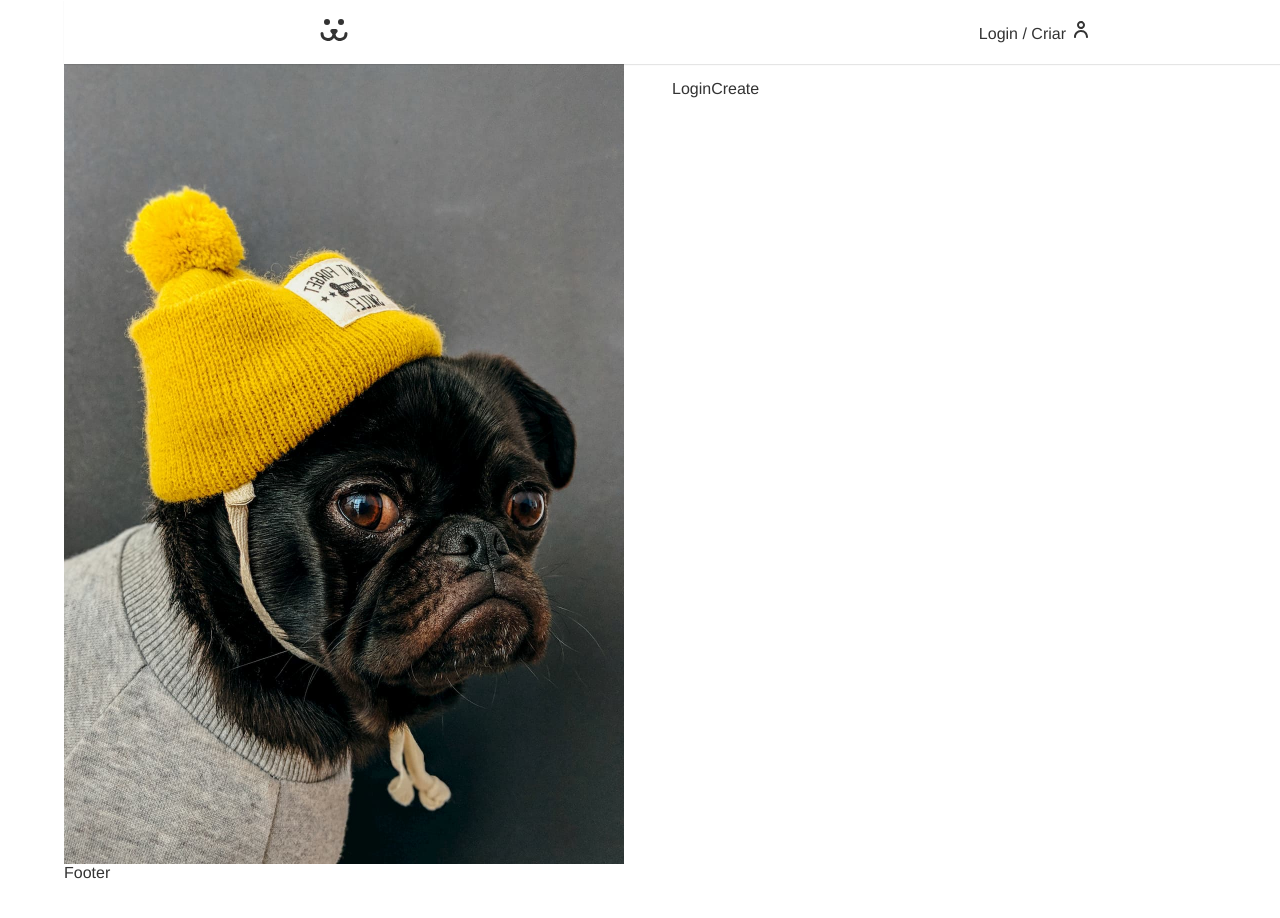
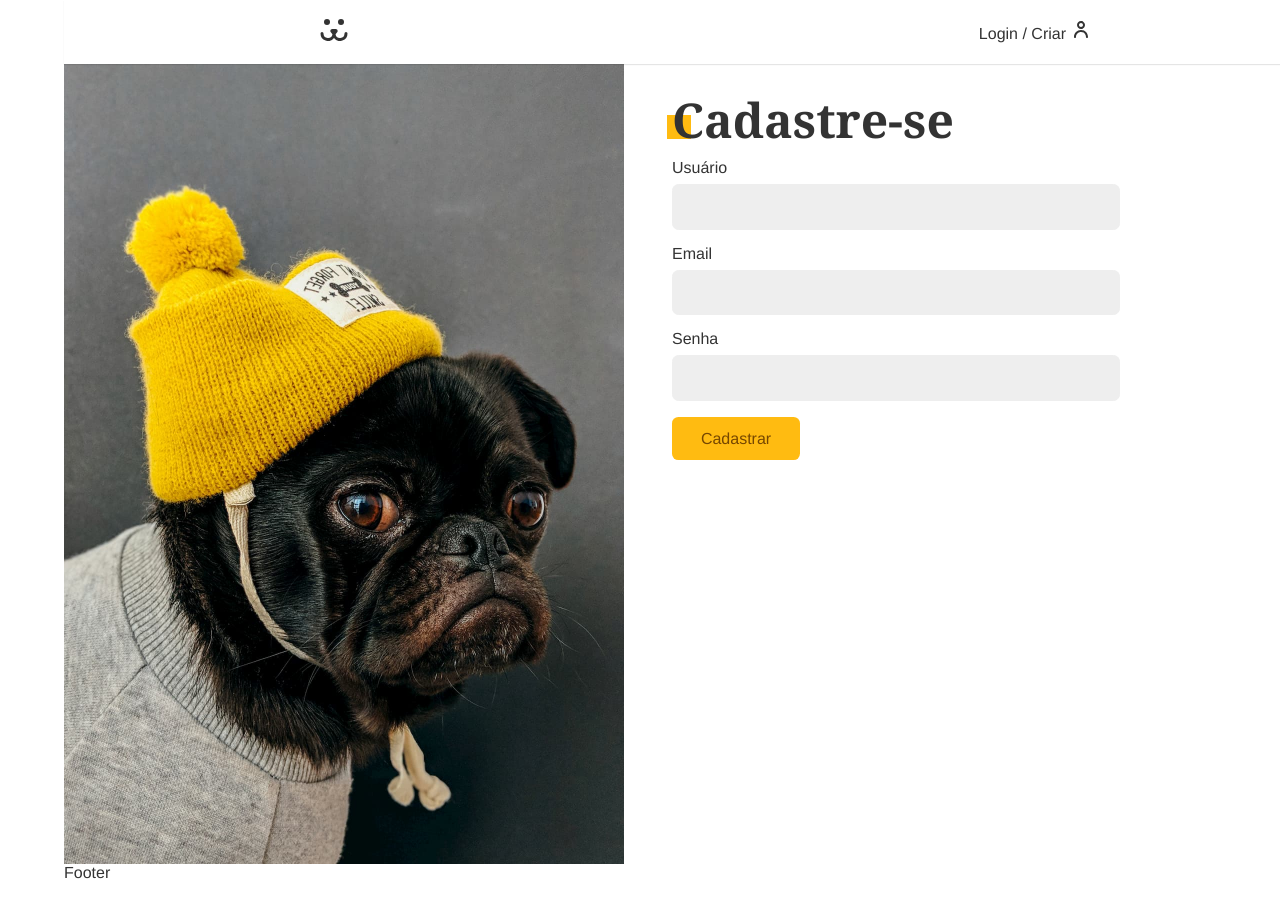
Before and after one commit to Deborars/dogbook, a React (Vite) app: page /login/criar in a window 1280 px wide. Shown: the top 918 px of the page. Built offline with nearby package versions, Linux system fonts and the light colour scheme; a web font is replaced by a local one.

Commit message:
implementada a tela de cadastro

```diff
--- a/src/Components/Login/LoginCreate.jsx
+++ b/src/Components/Login/LoginCreate.jsx
@@ -1,8 +1,38 @@
 import React from 'react'
+import Input from '../Forms/Input'
+import Button from '../Forms/Button'
+import Error from '../Helper/Error'
+import useForm from '../../Hooks/useForm'
+import { USER_POST } from '../../api'
+import { UserContext } from '../../UserContext'
+import useFetch from '../../Hooks/useFetch'
 
 const LoginCreate = () => {
+  const username = useForm();
+  const email = useForm();
+  const password = useForm();
+
+  const { userLogin } = React.useContext(UserContext);
+  const { loading, error, request } = useFetch();
+
+  async function handleSubmit(event) {
+    event.preventDefault();
+    const { url, options } = USER_POST({ username: username.value, email: email.value, password: password.value });
+    const { response } = await request(url, options);
+    if (response.ok) userLogin(username.value, password.value);
+  }
+
   return (
-    <div>LoginCreate</div>
+    <section className='animeLeft'>
+      <h1 className='title'>Cadastre-se</h1>
+      <form onSubmit={handleSubmit}>
+        <Input label="Usuário" type="text" name="username" {...username} />
+        <Input label="Email" type="email" name="email" {...email} />
+        <Input label="Senha" type="password" name="password" {...password} />
+        {loading ? <Button disabled>Cadastrando...</Button> : <Button>Cadastrar</Button>}
+        <Error error={error} />
+      </form>
+    </section>
   )
 }
 
--- /dev/null
+++ b/src/Hooks/useFetch.jsx
@@ -0,0 +1,37 @@
+import React from 'react'
+
+const useFetch = () => {
+  const [data, setData] = React.useState(null);
+  const [error, setError] = React.useState(null);
+  const [loading, setLoading] = React.useState(false);
+
+  const request = React.useCallback(async (url, options) => {
+    let response;
+    let json;
+
+    try {
+      setError(null);
+      setLoading(true);
+
+      response = await fetch(url, options);
+      json = await response.json();
+      if (response.ok === false) throw new Error(json.message);
+
+    } catch (err) {
+      json = null;
+      setError(err.message);
+    } finally {
+      setData(json);
+      setLoading(false);
+      return { response, json };
+    }
+  }, [])
+
+  return (
+    {
+      data, error, loading, request
+    }
+  )
+}
+
+export default useFetch
--- a/src/api.jsx
+++ b/src/api.jsx
@@ -35,3 +35,14 @@ export function TOKEN_VALIDATE_POST(token) {
     }
   }
 }
+
+export function USER_POST(body) {
+  return {
+    url: API_URL + '/api/user',
+    options: {
+      method: 'POST',
+      headers: { 'Content-Type': 'Application/json' },
+      body: JSON.stringify(body)
+    }
+  }
+}
```
